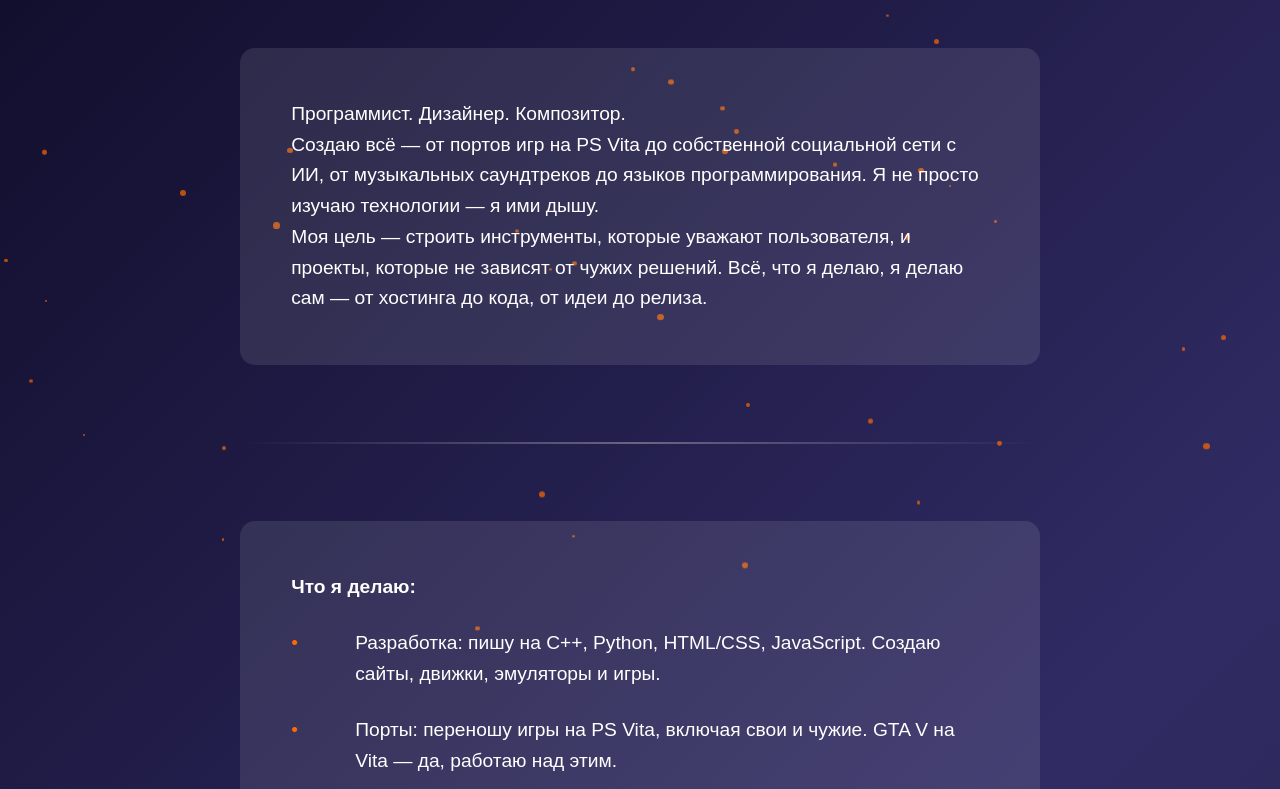
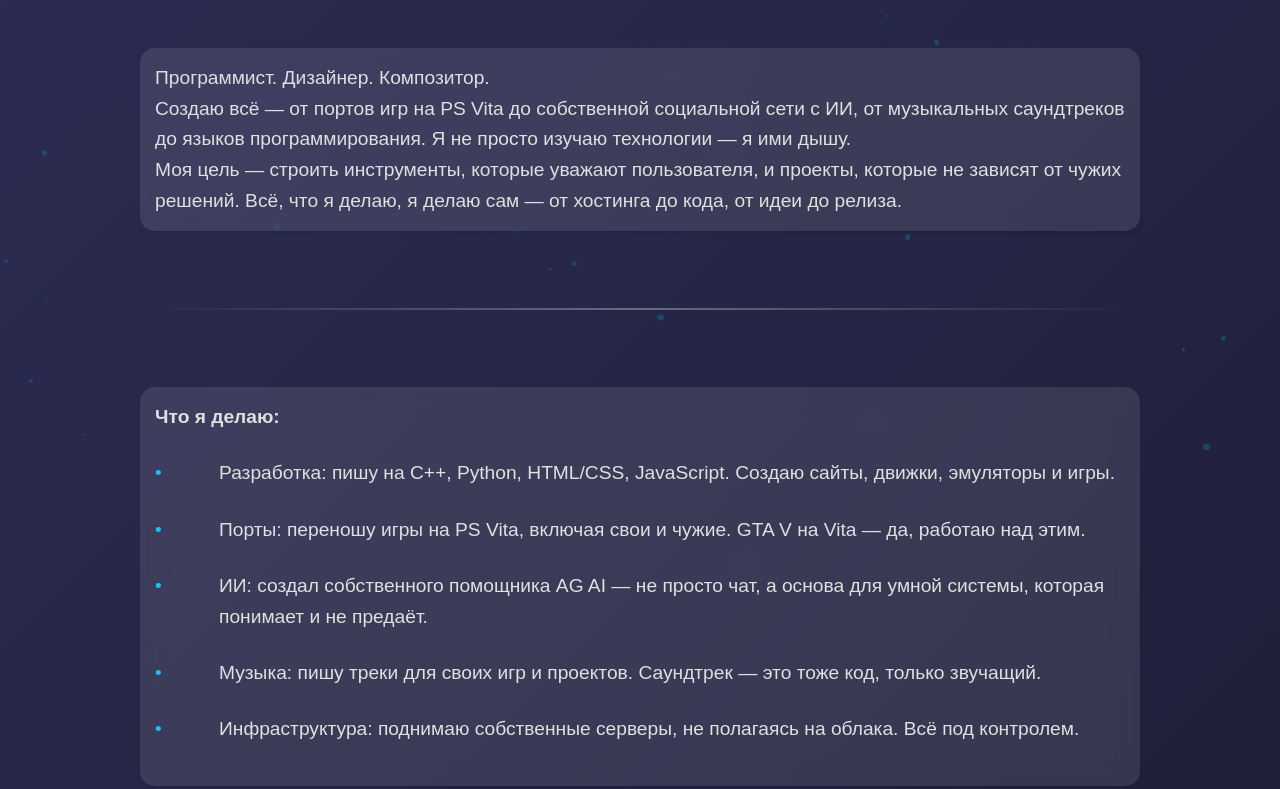
Before and after one commit to XS-Corp/AG-Static, a plain HTML site: page index.html in a window 1280 px wide. Shown: the part 157-946 px from the top of the page. Drawn offline with Linux system fonts and the light colour scheme.

Commit message:
Update index.html

```diff
--- a/index.html
+++ b/index.html
@@ -13,8 +13,8 @@
 
         body {
             font-family: 'Arial', sans-serif;
-            background: linear-gradient(135deg, #0f0c29, #302b63, #24243e);
-            color: #ffffff;
+            background: linear-gradient(135deg, #2c2c54, #1a1a2e);
+            color: #e0e0e0;
             line-height: 1.6;
             padding: 5vw;
             overflow-x: hidden;
@@ -23,8 +23,7 @@
         }
 
         .container {
-            max-width: 800px;
-            width: 90%;
+            max-width: 1000px;
             margin: 0 auto;
             position: relative;
             z-index: 1;
@@ -34,18 +33,19 @@
             font-size: clamp(2em, 8vw, 3.5em);
             text-align: center;
             margin-bottom: 4vw;
-            background: linear-gradient(90deg, #ff6a00, #ee0979);
+            background: linear-gradient(90deg, #20c0ff, #0071c8);
             -webkit-background-clip: text;
             color: transparent;
             animation: slideIn 1s ease-out;
         }
 
         .block {
-            position: relative;
-            margin: 4vw 0;
-            padding: 4vw;
-            opacity: 0;
-            animation: fadeInUp 1.5s ease forwards;
+            margin-bottom: 30px;
+            padding: 15px;
+            border-radius: 6px;
+            backdrop-filter: blur(12px);
+            box-shadow: 0 2px 4px rgba(0, 0, 0, 0.1);
+            transition: background 0.3s ease;
         }
 
         .block:nth-child(2) { animation-delay: 0.2s; }
@@ -67,7 +67,7 @@
 
         .block:hover .aero-bg {
             transform: scale(1.05);
-            box-shadow: 0 0 20px rgba(255, 106, 0, 0.5);
+            box-shadow: 0 0 20px rgba(0, 217, 255, 0.2);
         }
 
         p, ul {
@@ -100,19 +100,19 @@
 
         ul li:before {
             content: "•";
-            color: #ff6a00;
+            color: #20c0ff;
             position: absolute;
             left: -5vw;
         }
 
         a {
-            color: #ff6a00;
+            color: #20c0ff;
             text-decoration: none;
             transition: color 0.3s, transform 0.3s;
         }
 
         a:hover {
-            color: #ee0979;
+            color: #0071c8;
             transform: scale(1.05);
         }
 
@@ -139,7 +139,7 @@
 
         .particle {
             position: absolute;
-            background: rgba(255, 106, 0, 0.7);
+            background: rgba(0, 217, 255, 0.2);
             border-radius: 50%;
             animation: float 10s infinite ease-in-out;
         }
```
